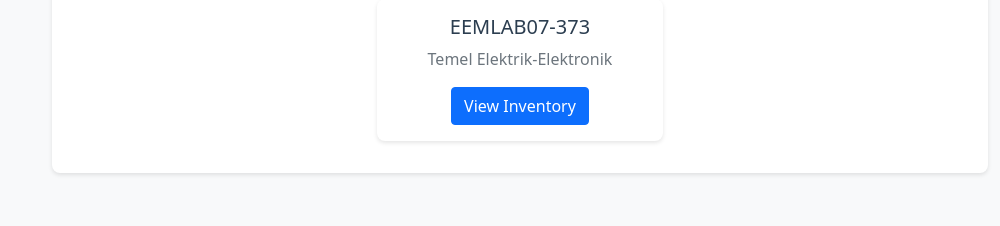
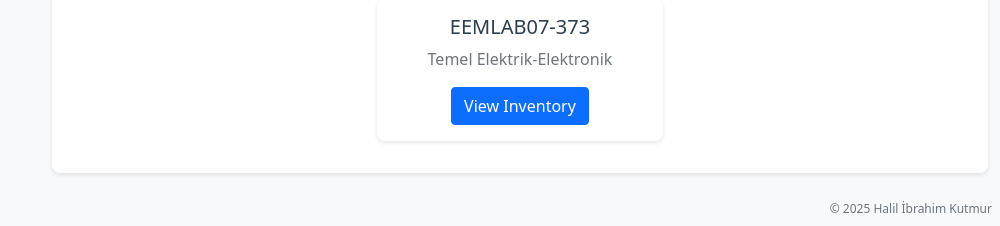
Before and after one commit to kutmur/lab-inventory-manager, a Flask app: page /dashboard in a window 1280 px wide. Shown: the part 574-800 px from the top of the page, without its empty margins (280-1280 px from the left). Run offline with Flask 3, Linux system fonts and the light colour scheme; the visitor is signed in with stand-in values (Sample User, id 1); data comes from the database, SQL or seed files in the repository; some libraries are stand-ins or nearby versions.

Commit message:
feat: add fixed footer credit © 2025 Halil İbrahim Kutmur
- Added copyright footer text to base.html template
- Added CSS styling to position credit in bottom-right corner
- Ensured footer appears on all pages without interfering with UI
- Maintained subtle appearance with muted color and appropriate z-index

```diff
--- a/app/static/css/style.css
+++ b/app/static/css/style.css
@@ -77,3 +77,13 @@ body {
         margin: 0 -10px;
     }
 }
+
+/* Footer credit */
+.credit {
+    position: fixed;
+    bottom: 0.5rem;
+    right: 0.5rem;
+    font-size: 0.75rem;
+    color: #6c757d; /* muted grey */
+    z-index: 9999; /* stay on top */
+}
--- a/app/templates/base.html
+++ b/app/templates/base.html
@@ -50,5 +50,6 @@
             });
         });
     </script>
+    <footer class="credit">© 2025 Halil İbrahim Kutmur</footer>
 </body>
 </html>
```
Also changed, not shown: 1 other file.
